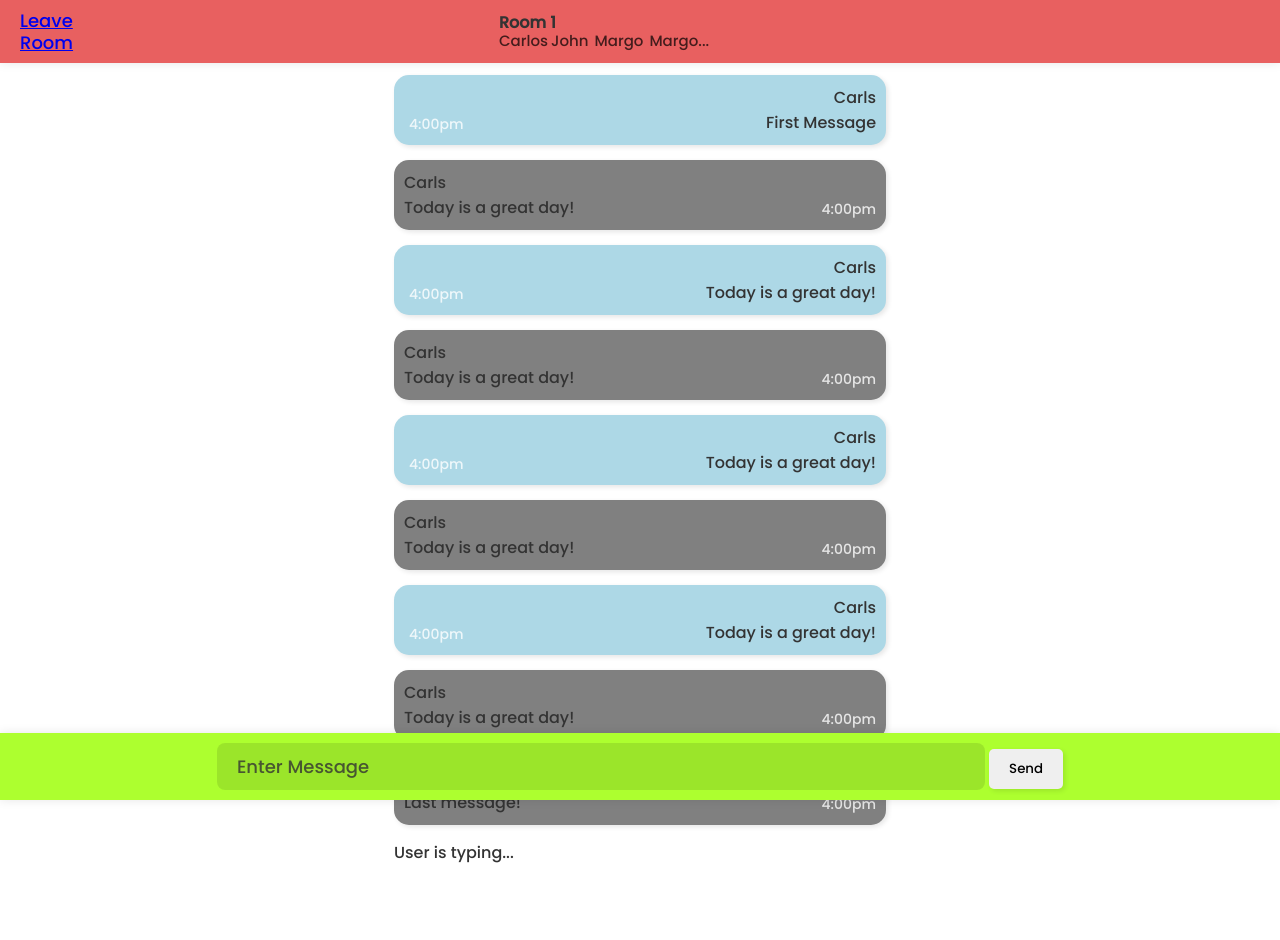
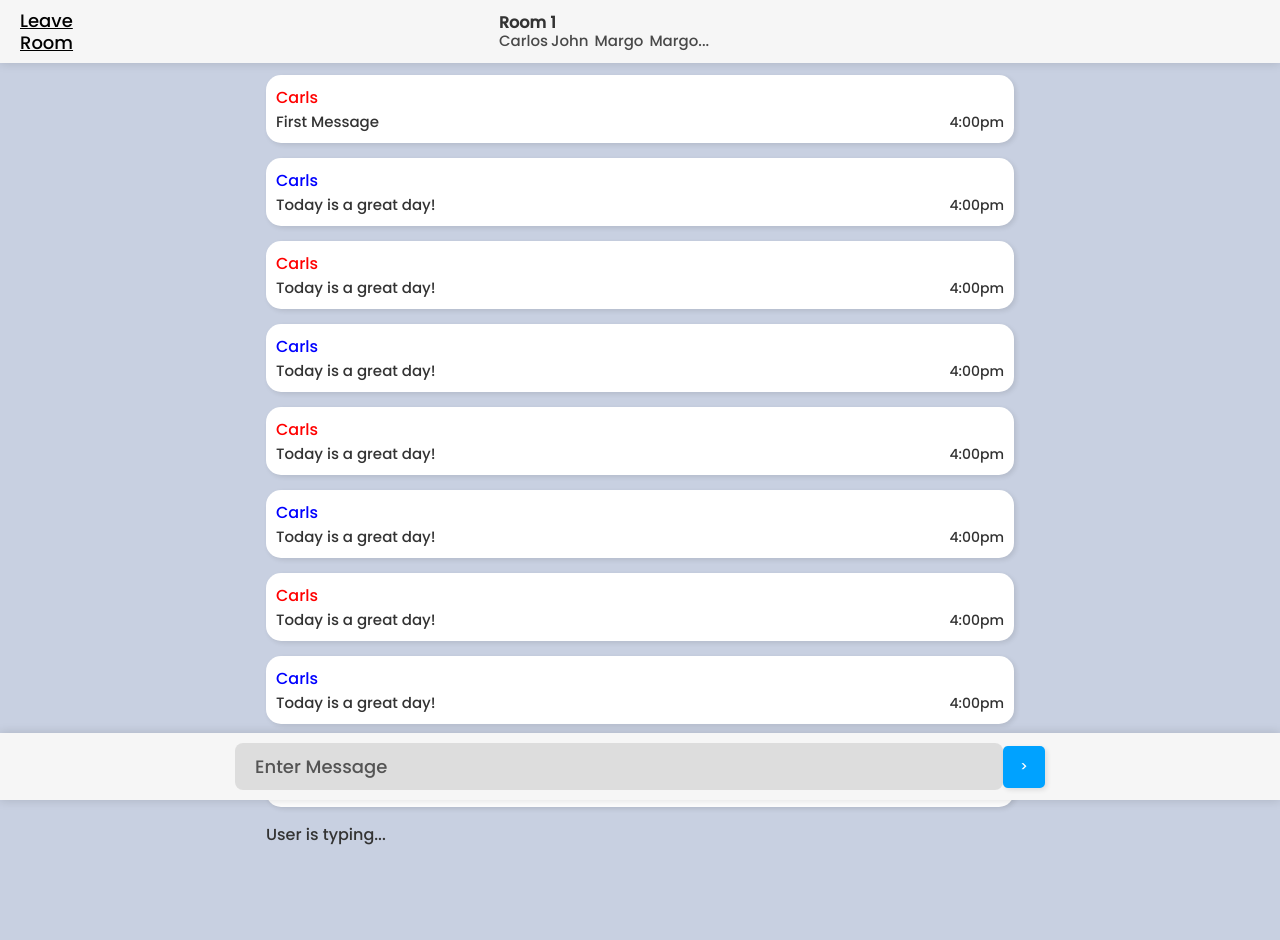
Before and after one commit to csabbah/realtime-chat-app, a Node server app: template views/chat.html in a window 1280 px wide. After the commit the page ends 845 px from the top, so only its background shows below. Run offline with Node 20, Linux system fonts and the light colour scheme; the template is opened without the code that fills it, so the values that code supplies are empty; some libraries are stand-ins or nearby versions.

Commit message:
Made some more CSS updates to chat.html

```diff
--- a/views/chat.html
+++ b/views/chat.html
@@ -112,7 +112,7 @@
             autocomplete="off"
           />
           <button type="submit" class="btn submit-btn">
-            <i class="fas fa-paper-plane"></i> Send
+            <i class="fas fa-paper-plane"></i> >
           </button>
         </form>
       </div>
--- a/views/styles.css
+++ b/views/styles.css
@@ -14,7 +14,7 @@
 .join-container {
   background: linear-gradient(-45deg, #ffcebf, #fa86b2, #5bb8da, #71e1c7);
   background-size: 1000% 1000%;
-  animation: gradient 80s ease infinite;
+  animation: gradient 50s ease infinite;
 }
 
 @keyframes gradient {
@@ -142,6 +142,7 @@
   flex-direction: column;
   justify-content: center;
   align-items: center;
+  background-color: rgb(200, 208, 225);
 }
 
 .chat-header {
@@ -154,8 +155,8 @@
   z-index: 2;
   width: 100vw;
   padding: 10px 20px;
-  background-color: rgb(232, 96, 96);
-  box-shadow: 0 0 10px 0 rgba(0, 0, 0, 0.1);
+  background-color: rgb(246, 246, 246);
+  box-shadow: 0 0 10px 0 rgba(0, 0, 0, 0.15);
 }
 
 #empty {
@@ -163,6 +164,7 @@
 }
 
 #leave-room {
+  color: black;
   font-size: 18px;
   line-height: 1.2;
 }
@@ -191,7 +193,7 @@
 }
 
 .chat-main {
-  width: 40vw;
+  width: 60vw;
   padding: 75px 10px;
 }
 
@@ -200,7 +202,6 @@
   margin-bottom: 15px;
   border-radius: 15px;
   box-shadow: 2px 2px 5px 0 rgba(0, 0, 0, 0.1);
-  background-color: grey;
 }
 
 #msg-body {
@@ -209,27 +210,37 @@
   justify-content: space-between;
 }
 
-#notCurrentUser {
-  text-align: right;
-  display: flex;
-  flex-direction: column;
-  background-color: lightblue;
+#msg-body .text {
+  font-size: 15px;
 }
 
-#notCurrentUser #msg-body {
-  flex-direction: row-reverse;
-  justify-content: space-between;
+#notCurrentUser {
+  background-color: rgb(255, 255, 255);
+}
+
+#notCurrentUser .meta {
+  color: red;
 }
 
 #currentUser {
+  background-color: rgb(255, 255, 255);
+}
+
+#currentUser .meta {
+  color: blue;
 }
 
 #msg-time {
   font-size: 14px;
   margin-left: 5px;
   opacity: 0.8;
+  color: black;
 }
 
+#chat-form {
+  display: flex;
+  align-items: center;
+}
 .chat-form-container {
   position: fixed;
   display: flex;
@@ -238,11 +249,21 @@
   bottom: 0;
   width: 100vw;
   padding: 10px;
-  background-color: greenyellow;
-  box-shadow: 0 0 10px 0 rgba(0, 0, 0, 0.1);
+  background-color: rgb(246, 246, 246);
+  box-shadow: 0 0 10px 0 rgba(0, 0, 0, 0.15);
+}
+
+.submit-btn {
+  background-color: rgb(0, 162, 255);
+  color: white;
+  padding: 11px 17px;
 }
 
 @media (max-width: 700px) {
+  .submit-btn {
+    padding: 7px 15px;
+  }
+
   #empty {
     display: none;
   }
@@ -254,7 +275,7 @@
     font-size: 14px;
     resize: none;
     color: black;
-    width: 70vw;
+    width: 80vw;
     padding: 10px 10px;
     border: none;
     border-radius: 8px;
```
